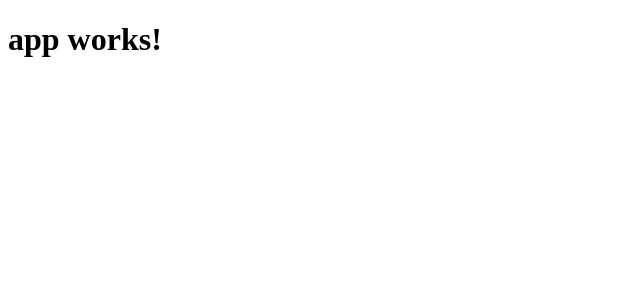
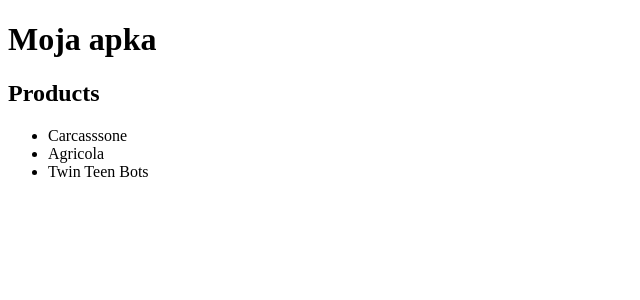
Before and after one commit to Sacharomyces/Angular_Playground, an Angular app: page / in a window 1280 px wide. Shown: the top 300 px of the page, without its empty margins (0-640 px from the left). Built offline with nearby package versions, Linux system fonts and the light colour scheme.

Commit message:
product component and service added

```diff
--- a/src/app/app.component.html
+++ /dev/null
@@ -1,3 +0,0 @@
-<h1>
-  {{title}}
-</h1>
--- a/src/app/app.component.ts
+++ b/src/app/app.component.ts
@@ -1,10 +1,15 @@
 import { Component } from '@angular/core';
+import { ProductService } from "app/products.service";
 
 @Component({
   selector: 'app-root',
-  templateUrl: './app.component.html',
-  styleUrls: ['./app.component.css']
+  template: `
+  <h1>{{title}}</h1>
+  <products></products>
+  `,
+  providers:[ProductService]
+
 })
 export class AppComponent {
-  title = 'app works!';
+  title = 'Moja apka';
 }
--- a/src/app/app.module.ts
+++ b/src/app/app.module.ts
@@ -2,12 +2,13 @@ import { BrowserModule } from '@angular/platform-browser';
 import { NgModule } from '@angular/core';
 import { FormsModule } from '@angular/forms';
 import { HttpModule } from '@angular/http';
-
 import { AppComponent } from './app.component';
+import { ProductsComponent } from "app/products.component";
 
 @NgModule({
   declarations: [
-    AppComponent
+    AppComponent,
+    ProductsComponent
   ],
   imports: [
     BrowserModule,
--- /dev/null
+++ b/src/app/products.component.ts
@@ -0,0 +1,22 @@
+
+
+import { Component } from "@angular/core";
+import {ProductService} from "./products.service"
+
+@Component({
+    selector: "products",
+    template:`
+    <h2>Products</h2>
+    <ul>
+        <li *ngFor="let product of products">{{product}}</li>
+    </ul>
+    `
+})
+
+export class ProductsComponent{
+    products;
+
+    constructor(productService: ProductService){
+        this.products=productService.getProducts();
+    }
+}
--- /dev/null
+++ b/src/app/products.service.ts
@@ -0,0 +1,7 @@
+
+export class ProductService{
+
+    getProducts():string[]{
+        return ["Carcasssone","Agricola","Twin Teen Bots"];
+    }
+}
```
Also changed, not shown: src/app/app.component.css (deleted).
